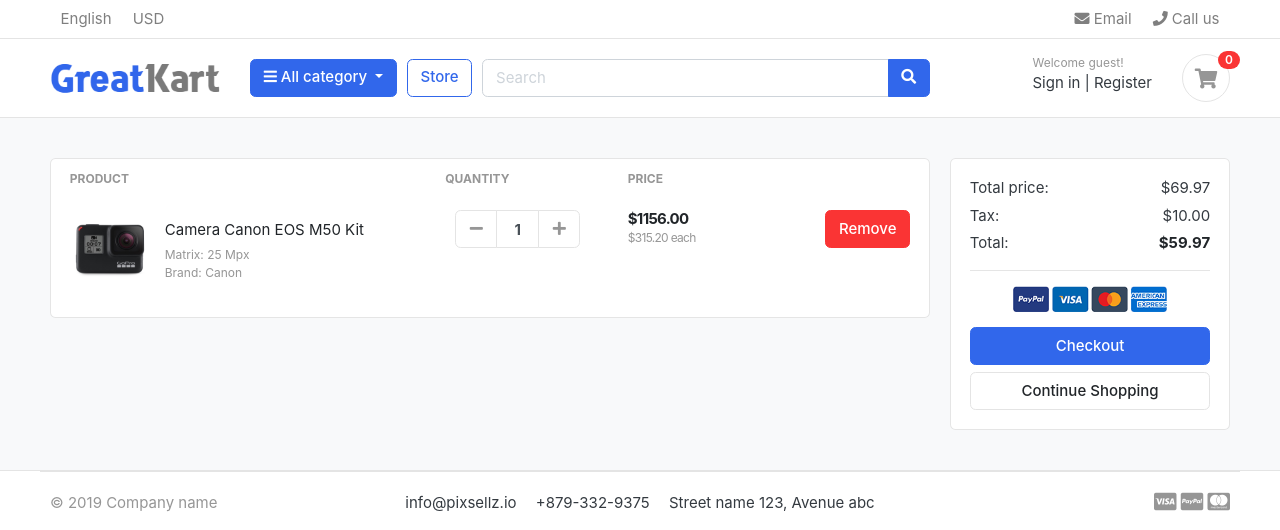
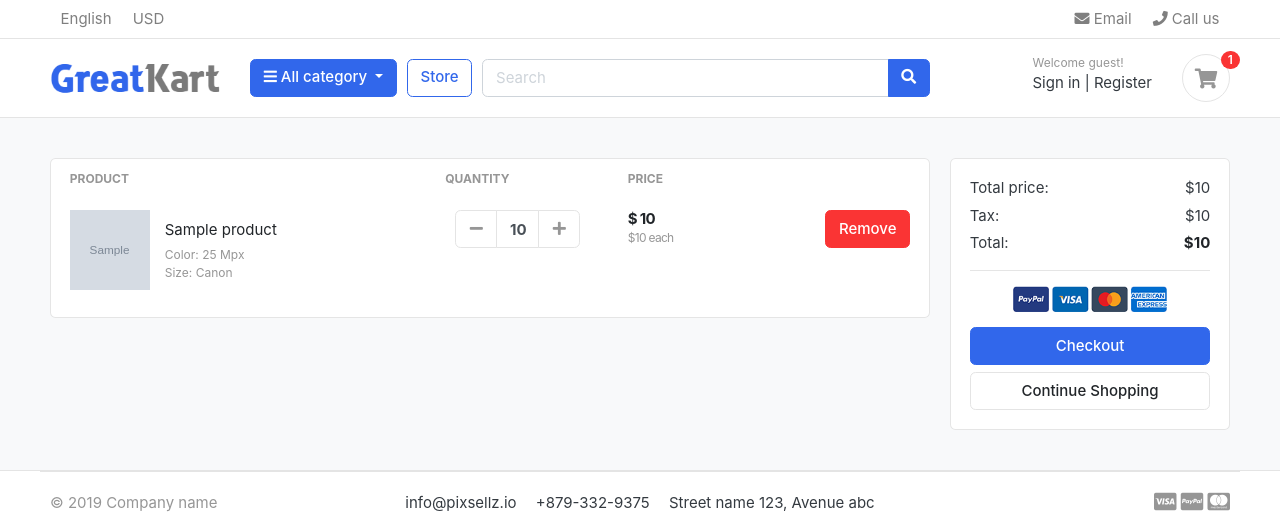
Before and after one commit to amanovishnu/greatkart-django, a Django app: template templates/store/cart.html in a window 1280 px wide. Shown: the top 530 px of the page. Run offline with Django 3.2, Linux system fonts and the light colour scheme; the template is opened without the code that fills it: most values are stand-ins (such as "Sample title", 1, 10 or a date in 2020); grey boxes marked "Sample" are stand-in pictures; some libraries are stand-ins or nearby versions; some web fonts are replaced.

Commit message:
fixed cart bugs

```diff
--- a/carts/models.py
+++ b/carts/models.py
@@ -1,4 +1,3 @@
-from re import T
 from django.db import models
 from store.models import Product
 
@@ -17,5 +16,5 @@
     quantity = models.IntegerField()
     is_active = models.BooleanField(default=True)
 
-    def __str__(self):
-        return self.product
+    def sub_total(self):
+        return self.product.price * self.quantity
--- a/carts/urls.py
+++ b/carts/urls.py
@@ -3,5 +3,8 @@
 
 
 urlpatterns = [
-    path('', views.cart, name='cart')
+    path('', views.cart, name='cart'),
+    path('add_cart/<int:product_id>/', views.add_cart, name='add_cart'),
+    path('remove_cart/<int:product_id>/', views.remove_cart, name='remove_cart'),
+    path('remove_cart_item/<int:product_id>/', views.remove_cart_item, name='remove_cart_item')
 ]
--- a/greatkart/settings.py
+++ b/greatkart/settings.py
@@ -72,6 +72,7 @@
                 'django.contrib.auth.context_processors.auth',
                 'django.contrib.messages.context_processors.messages',
                 'category.context_processors.menu_links',
+                'carts.context_processors.counter',
             ],
         },
     },
--- a/templates/includes/navbar.html
+++ b/templates/includes/navbar.html
@@ -69,10 +69,10 @@
                                 <a href="./register.html"> Register</a>
                             </div>
                         </div>
-                        <a href="./cart.html" class="widget-header pl-3 ml-3">
+                        <a href="{% url 'cart' %}" class="widget-header pl-3 ml-3">
                             <div class="icon icon-sm rounded-circle border"><i class="fa fa-shopping-cart"></i>
                             </div>
-                            <span class="badge badge-pill badge-danger notify">0</span>
+                            <span class="badge badge-pill badge-danger notify">{{ cart_count }}</span>
                         </a>
                     </div> <!-- widgets-wrap.// -->
                 </div> <!-- col.// -->
--- a/templates/store/cart.html
+++ b/templates/store/cart.html
@@ -6,7 +6,7 @@
     <div class="container">
 
         <!-- ============================ COMPONENT 1 ================================= -->
-
+        {% if cart_items %}
         <div class="row">
             <aside class="col-lg-9">
                 <div class="card">
@@ -20,13 +20,15 @@
                             </tr>
                         </thead>
                         <tbody>
+                            {% for cart_item in cart_items %}
                             <tr>
                                 <td>
                                     <figure class="itemside align-items-center">
-                                        <div class="aside"><img src="{% static './images/items/11.jpg' %}" class="img-sm"></div>
+                                        <div class="aside"><img src="{{ cart_item.product.image.url }}"
+                                                class="img-sm"></div>
                                         <figcaption class="info">
-                                            <a href="#" class="title text-dark">Camera Canon EOS M50 Kit</a>
-                                            <p class="text-muted small">Matrix: 25 Mpx <br> Brand: Canon</p>
+                                            <a href="{{ cart_item.product.get_url }}" class="title text-dark">{{ cart_item.product.product_name }}</a>
+                                            <p class="text-muted small">Color: 25 Mpx <br> Size: Canon</p>
                                         </figcaption>
                                     </figure>
                                 </td>
@@ -35,27 +37,30 @@
                                     <div class="col">
                                         <div class="input-group input-spinner">
                                             <div class="input-group-prepend">
-                                                <button class="btn btn-light" type="button" id="button-plus"> <i
-                                                        class="fa fa-minus"></i> </button>
+                                                <a href="{% url 'remove_cart' cart_item.product.id %}" class="btn btn-light" type="button" id="button-plus">
+                                                    <i class="fa fa-minus"></i>
+                                                </a>
                                             </div>
-                                            <input type="text" class="form-control" value="1">
+                                            <input type="text" class="form-control" value="{{ cart_item.quantity }}">
                                             <div class="input-group-append">
-                                                <button class="btn btn-light" type="button" id="button-minus"> <i
-                                                        class="fa fa-plus"></i> </button>
+                                                <a href="{% url 'add_cart' cart_item.product.id %}" class="btn btn-light" type="button" id="button-minus">
+                                                    <i class="fa fa-plus"></i>
+                                                </a>
                                             </div>
                                         </div> <!-- input-group.// -->
                                     </div> <!-- col.// -->
                                 </td>
                                 <td>
                                     <div class="price-wrap">
-                                        <var class="price">$1156.00</var>
-                                        <small class="text-muted"> $315.20 each </small>
+                                        <var class="price">$ {{ cart_item.sub_total }}</var>
+                                        <small class="text-muted"> ${{ cart_item.product.price }} each </small>
                                     </div> <!-- price-wrap .// -->
                                 </td>
                                 <td class="text-right">
-                                    <a href="" class="btn btn-danger"> Remove</a>
+                                    <a href="{% url 'remove_cart_item' cart_item.product.id %}" class="btn btn-danger"> Remove</a>
                                 </td>
                             </tr>
+                            {% endfor %}
                         </tbody>
                     </table>
                 </div> <!-- card.// -->
@@ -65,26 +70,35 @@
                     <div class="card-body">
                         <dl class="dlist-align">
                             <dt>Total price:</dt>
-                            <dd class="text-right">$69.97</dd>
+                            <dd class="text-right">${{ total }}</dd>
                         </dl>
                         <dl class="dlist-align">
                             <dt>Tax:</dt>
-                            <dd class="text-right"> $10.00</dd>
+                            <dd class="text-right"> ${{ tax }}</dd>
                         </dl>
                         <dl class="dlist-align">
                             <dt>Total:</dt>
-                            <dd class="text-right text-dark b"><strong>$59.97</strong></dd>
+                            <dd class="text-right text-dark b"><strong>${{ grand_total }}</strong></dd>
                         </dl>
                         <hr>
                         <p class="text-center mb-3">
                             <img src="{% static './images/misc/payments.png' %}" height="26">
                         </p>
                         <a href="./place-order.html" class="btn btn-primary btn-block"> Checkout </a>
-                        <a href="./store.html" class="btn btn-light btn-block">Continue Shopping</a>
+                        <a href="{% url 'store' %}" class="btn btn-light btn-block">Continue Shopping</a>
                     </div> <!-- card-body.// -->
                 </div> <!-- card.// -->
             </aside> <!-- col.// -->
         </div> <!-- row.// -->
+        {% else %}
+        <div class="card p-5">
+            <div class="text-center">
+                <h2 class="text-center">Your Shopping Cart is Empty</h2>
+                <a href="{% url 'store' %}" class="btn btn-primary btn-sm">Continue Shopping</a>
+            </div>
+        </div>
+
+        {% endif %}
         <!-- ============================ COMPONENT 1 END .// ================================= -->
     </div> <!-- container .//  -->
 </section>
--- a/templates/store/store.html
+++ b/templates/store/store.html
@@ -144,7 +144,7 @@
                                         <del class="price-old">$ {{ product.price }}</del>
                                     </div> <!-- price-wrap.// -->
                                 </div>
-                                <a href="#" class="btn btn-block btn-primary">Add to cart </a>
+                                <a href="{% url 'add_cart' product.id %}" class="btn btn-block btn-primary">Add to cart </a>
                             </figcaption>
                         </figure>
                     </div> <!-- col.// -->
```
Also changed, not shown: carts/context_processors.py (added, +16 -0 lines), carts/views.py (+69 -3 lines), store/views.py (+6 -1 lines), templates/store/product_detail.html (+10 -1 lines).
